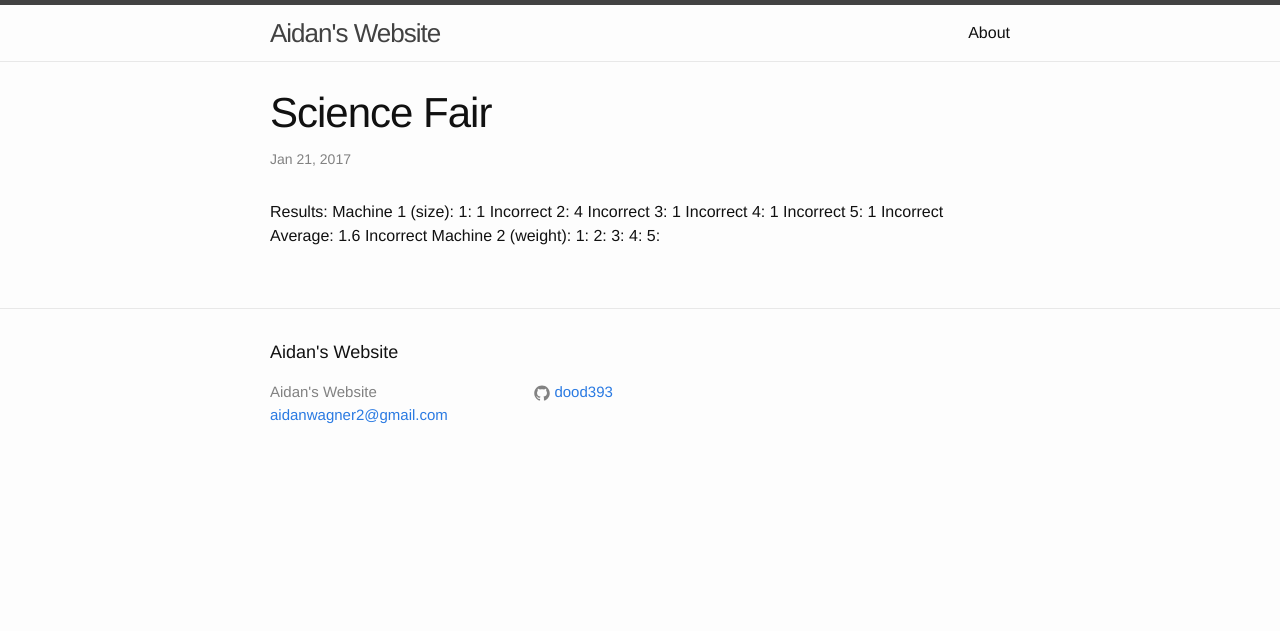
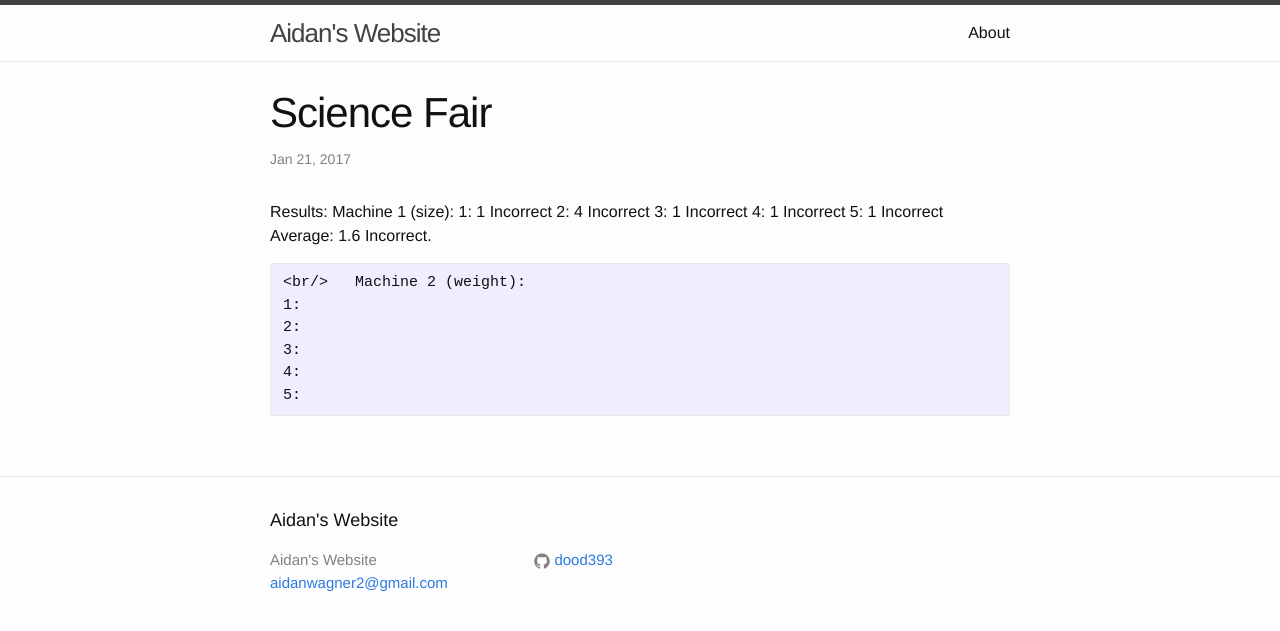
Before and after one commit to dood393/schoolblog, a Jekyll site: the page built from _posts/2017-01-20-Second-Post.markdown, in a window 1280 px wide. Shown: the top 631 px of the page. Built offline with Jekyll 4.4.1, drawn with Linux system fonts in a browser that asks for light colours.

Commit message:
Update 2017-01-20-Second-Post.markdown

```diff
--- a/_posts/2017-01-20-Second-Post.markdown
+++ b/_posts/2017-01-20-Second-Post.markdown
@@ -11,7 +11,10 @@
     3: 1 Incorrect
     4: 1 Incorrect
     5: 1 Incorrect
-    Average: 1.6 Incorrect
+    Average: 1.6 Incorrect.
+
+
+    <br/>
   Machine 2 (weight):
     1:
     2:
```
